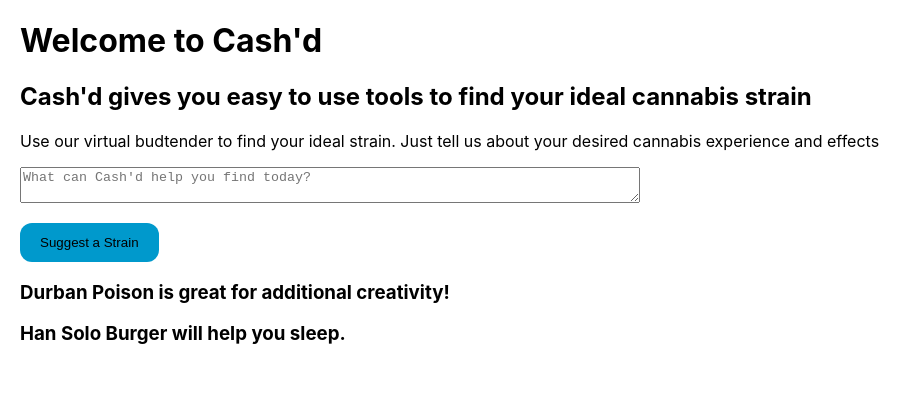
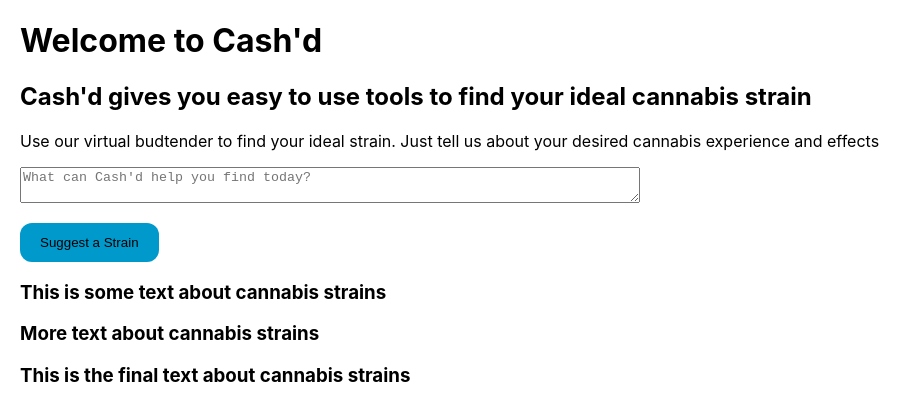
Before and after one commit to dawnkelly09/cashd-app-v1, a React (Create React App) app: page / in a window 1280 px wide. Shown: the top 420 px of the page, without its empty margins (0-922 px from the left). Built offline with nearby package versions, Linux system fonts and the light colour scheme.

Commit message:
adds render of suggestions on screen

```diff
--- a/package.json
+++ b/package.json
@@ -9,6 +9,7 @@
     "openai": "^3.1.0",
     "react": "^18.2.0",
     "react-dom": "^18.2.0",
+    "react-icons": "^4.7.1",
     "react-scripts": "5.0.1",
     "web-vitals": "^2.1.4"
   },
--- a/src/App.js
+++ b/src/App.js
@@ -2,20 +2,26 @@ import Header from './components/Header'
 import Button from './components/Button'
 import TextArea from './components/TextArea'
 import Suggestions from './components/Suggestions'
+import { useState } from 'react'
+
 //import generateAction from './generate'
-import { useState } from 'react'
+
 
 
 function App() {
 
-  const [suggestions, makeSuggestions] = useState([
+  const [suggestions, setSuggestions] = useState([
     {
       id: 1,
-      text: "Durban Poison is great for additional creativity!",
+      text: 'This is some text about cannabis strains',
     },
     {
       id: 2,
-      text: "Han Solo Burger will help you sleep.",
+      text: 'More text about cannabis strains',
+    },
+    {
+      id: 3,
+      text: 'This is the final text about cannabis strains',
     },
   ])
 
@@ -29,7 +35,7 @@ function App() {
       <Button color='#0099cc'
               text='Suggest a Strain'
               onClick={onClick} />
-      <Suggestions suggestions={suggestions}/>
+      <Suggestions suggestions={suggestions} />
 
 
 
--- a/src/components/Suggestions.js
+++ b/src/components/Suggestions.js
@@ -1,10 +1,11 @@
-import Suggestion from "./Suggestion"
 
 const Suggestions = ({ suggestions }) => {
+
+
   return (
     <>
       {suggestions.map((suggestion) => (
-        <Suggestion key={suggestions.id} suggestion={suggestion} />
+        <h3 key={suggestion.id}>{suggestion.text}</h3>
       ))}
     </>
   )
```
Also changed, not shown: 1 other file (tests, documents, lock files or other folders).
